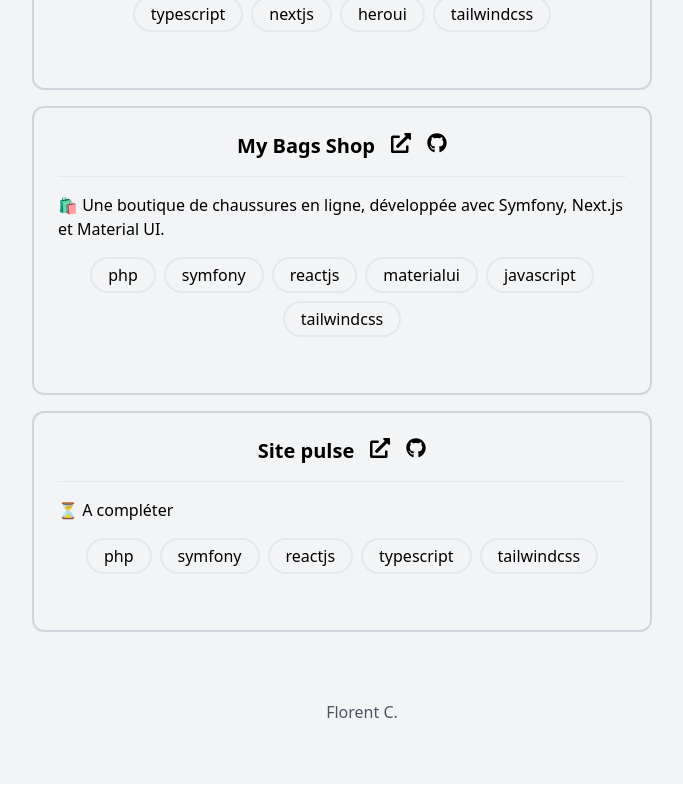
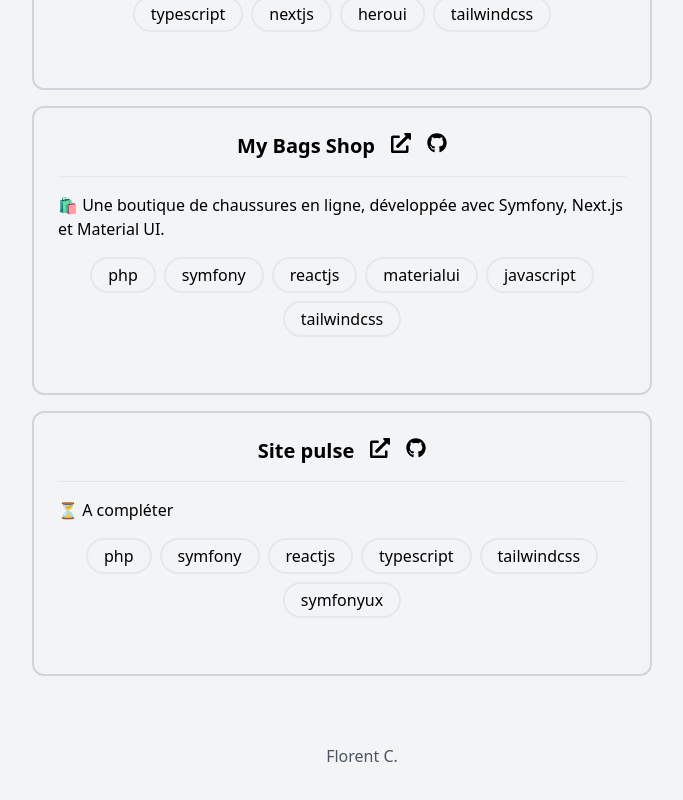
Before and after one commit to florentcussatlegras/fc-portfolio, a React (Create React App) app: page / in a window 1280 px wide. Shown: the part 1955-2755 px from the top of the page, without its empty margins (298-981 px from the left). Built offline with nearby package versions, Linux system fonts and the light colour scheme; some icons are missing.

Commit message:
fix description my bags shop

```diff
--- a/src/assets/data_en.js
+++ b/src/assets/data_en.js
@@ -103,7 +103,7 @@ const data = {
       title: "Site pulse",
       description:
         "⏳ A compléter",
-      tags: ["php", "symfony", "reactjs", "typescript", "tailwindcss"],
+      tags: ["php", "symfony", "reactjs", "typescript", "tailwindcss", "symfonyux"],
       link: "https://sitepulse-production.up.railway.app/",
       linkGithub: "https://github.com/florentcussatlegras/sitepulse",
     },
--- a/src/assets/data_fr.js
+++ b/src/assets/data_fr.js
@@ -101,7 +101,7 @@ const data = {
       title: "Site pulse",
       description:
         "⏳ A compléter",
-      tags: ["php", "symfony", "reactjs", "typescript", "tailwindcss"],
+      tags: ["php", "symfony", "reactjs", "typescript", "tailwindcss", "symfonyux"],
       link: "https://sitepulse-production.up.railway.app/",
       linkGithub: "https://github.com/florentcussatlegras/sitepulse",
     },
```
